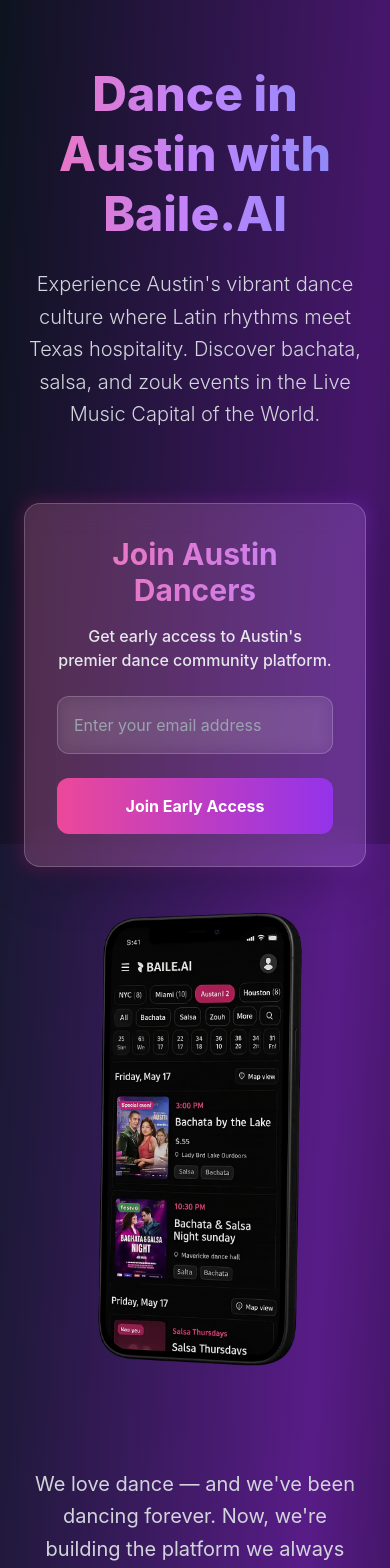
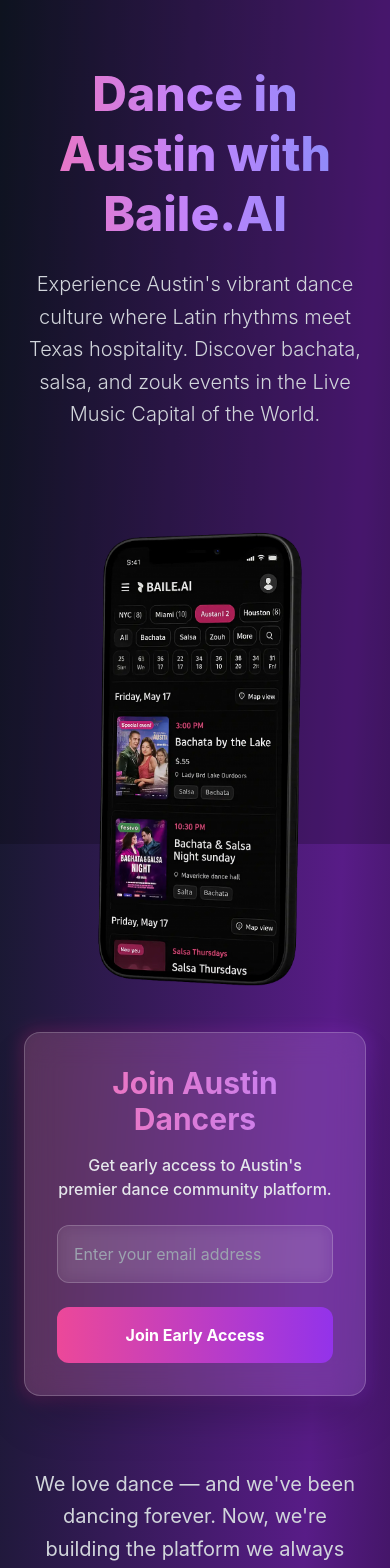
Before and after one commit to lumenmark/baile.landing2, a Next.js app: page /austin in a window 390 px wide. Shown: the top 1568 px of the page. Built offline with nearby package versions, Linux system fonts and the light colour scheme.

Commit message:
swapped position in city pages

```diff
--- a/pages/[city].js
+++ b/pages/[city].js
@@ -105,7 +105,7 @@
           </header>
 
           <section className="flex flex-col lg:flex-row items-center justify-center gap-4 px-6 md:px-20 py-2">
-            <div className="max-w-md w-full">
+            <div className="max-w-md w-full order-2 lg:order-1">
               {!submitted ? (
                 <div className="relative">
                   <div className="absolute -inset-1 bg-gradient-to-r from-pink-600 to-purple-600 rounded-2xl blur opacity-20"></div>
@@ -146,7 +146,7 @@
                 </div>
               )}
             </div>
-            <div className="max-w-md">
+            <div className="max-w-md order-1 lg:order-2">
               <Image
                 src="/baile-phone-app.webp"
                 alt="Baile.AI App Preview"
```
